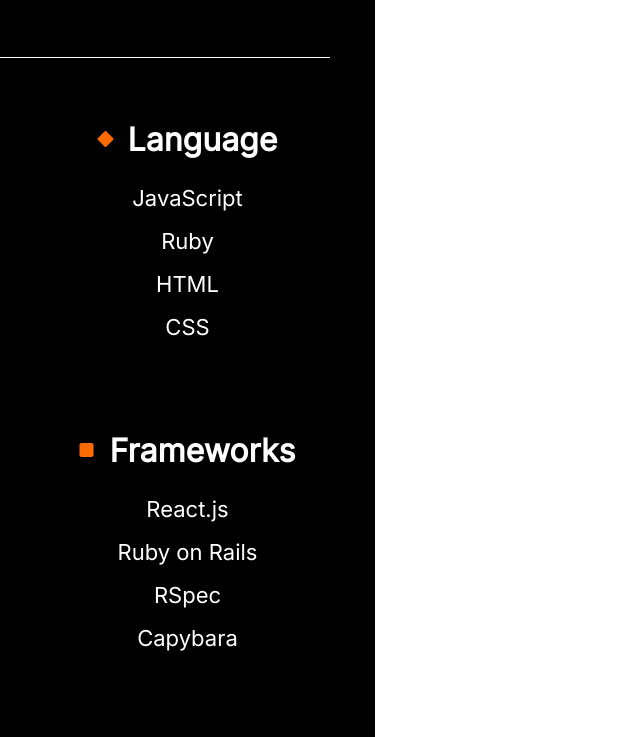
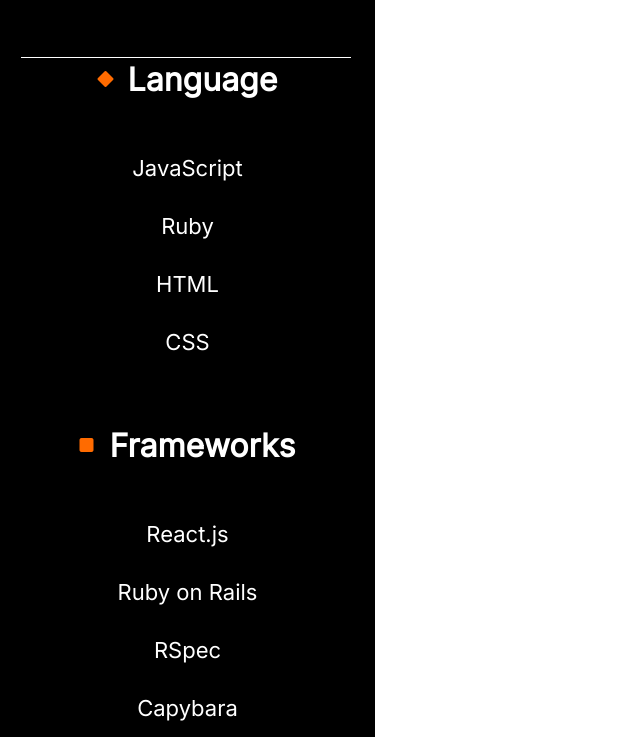
Before and after one commit to Roathy/Portfolio, a website: page index.html in a window 1280 px wide. Shown: the part 4943-5680 px from the top of the page, without its empty margins (0-640 px from the left). Drawn offline with Linux system fonts and the light colour scheme; a web font is replaced by a local one.

Commit message:
Fix skills section

```diff
--- a/css/style.css
+++ b/css/style.css
@@ -24,28 +24,26 @@
   gap: 60px;
 }
 
-.grid-container {
+.grid-container ul {
   /* Auto layout */
   display: grid;
   width: 100%;
-  min-height: 100vh;
   flex-direction: column;
   align-items: center;
-  padding: 60px 45px;
-  gap: 80px;
+  padding: 30px 15px 60px;
+  gap: 15px;
+}
+
+.grid-container ul li {
+  display: flex;
+  align-items: center;
+  padding-left: 45px;
 }
 
 .row-container {
   display: flex;
   justify-content: space-between;
   width: 100%;
-}
-
-.skills-box {
-  display: flex;
-  flex-direction: column;
-  justify-content: center;
-  align-items: center;
 }
 
 .text-box {
@@ -108,6 +106,31 @@
   width: 330px;
   height: 1px;
   background-color: black;
+}
+
+.skills-box {
+  display: flex;
+  flex-direction: column;
+  justify-content: center;
+  align-items: center;
+}
+
+.skills-box .box-header {
+  display: flex;
+  justify-content: space-between;
+  align-items: center;
+  margin-bottom: 15px;
+}
+
+.skills-box ul {
+  display: flex;
+  flex-direction: column;
+  align-items: center;
+  justify-content: center;
+}
+
+.skills-box ul li {
+  padding: 0px;
 }
 
 #appbar-container {
@@ -414,6 +437,7 @@
 
 #about-me .line {
   background-color: white;
+  margin-left: 21px;
 }
 
 #skills {
@@ -453,17 +477,3 @@
   margin-right: 12px;
   color: #ff6b00;
 }
-
-.skills-box .box-header {
-  display: flex;
-  justify-content: space-between;
-  align-items: center;
-  margin-bottom: 15px;
-}
-
-.skills-box ul {
-  display: flex;
-  flex-direction: column;
-  align-items: center;
-  justify-content: center;
-}
```
